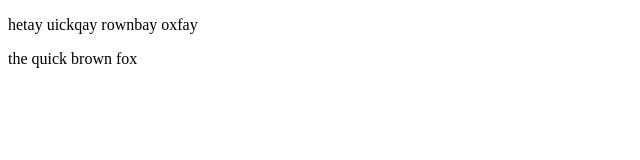
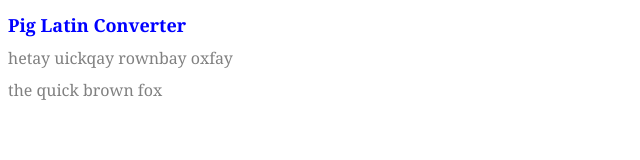
Before and after one commit to rputman0/LanguagePractice, a plain HTML site: page pigLatin/index.html in a window 1280 px wide. Shown: the whole page, without its empty margins (0-640 px from the left). Drawn offline with Linux system fonts and the light colour scheme.

Commit message:
add pigLatin via upload

```diff
--- a/pigLatin/index.html
+++ b/pigLatin/index.html
@@ -1,14 +1,18 @@
 <!DOCTYPE html>
 <html>
 
-	<title>Pig Latin</title>
+	<header>
+		<title>Pig Latin</title>
+	</header>
 	<body>
 		<div>
+		<p><strong>Pig Latin Converter</strong></p>
 		<p>hetay uickqay rownbay oxfay</p>
 		<p id="pigLatin"></p>
 		</div>
 
 		<script src="script.js"></script>
+		<link rel="stylesheet"	type="text/css" href="main.css"/>
 
 	</body>
 
--- /dev/null
+++ b/pigLatin/main.css
@@ -0,0 +1,11 @@
+body {
+  font-family: "Georgia","Arial",sans-serif;
+  font-size: 16px;
+  line-height: 1;
+  color: rgb(128,128,128);
+}
+
+strong {
+  color: rgb(0,0,255);
+  font-size: 18px;
+}
--- a/pigLatin/script.js
+++ b/pigLatin/script.js
@@ -6,8 +6,4 @@ let words = phrase.split(" ")
 for(let i=0;i<words.length;i++)
 	words[i] = words[i].charAt(words[i].length-3) + words[i].substring(0,words[i].length-3);
 
-console.log(words);
-
-wordsInString = words.join(" ");
-
-document.getElementById("pigLatin").innerHTML = wordsInString;
+document.getElementById("pigLatin").innerHTML = words.join(" ");
```
